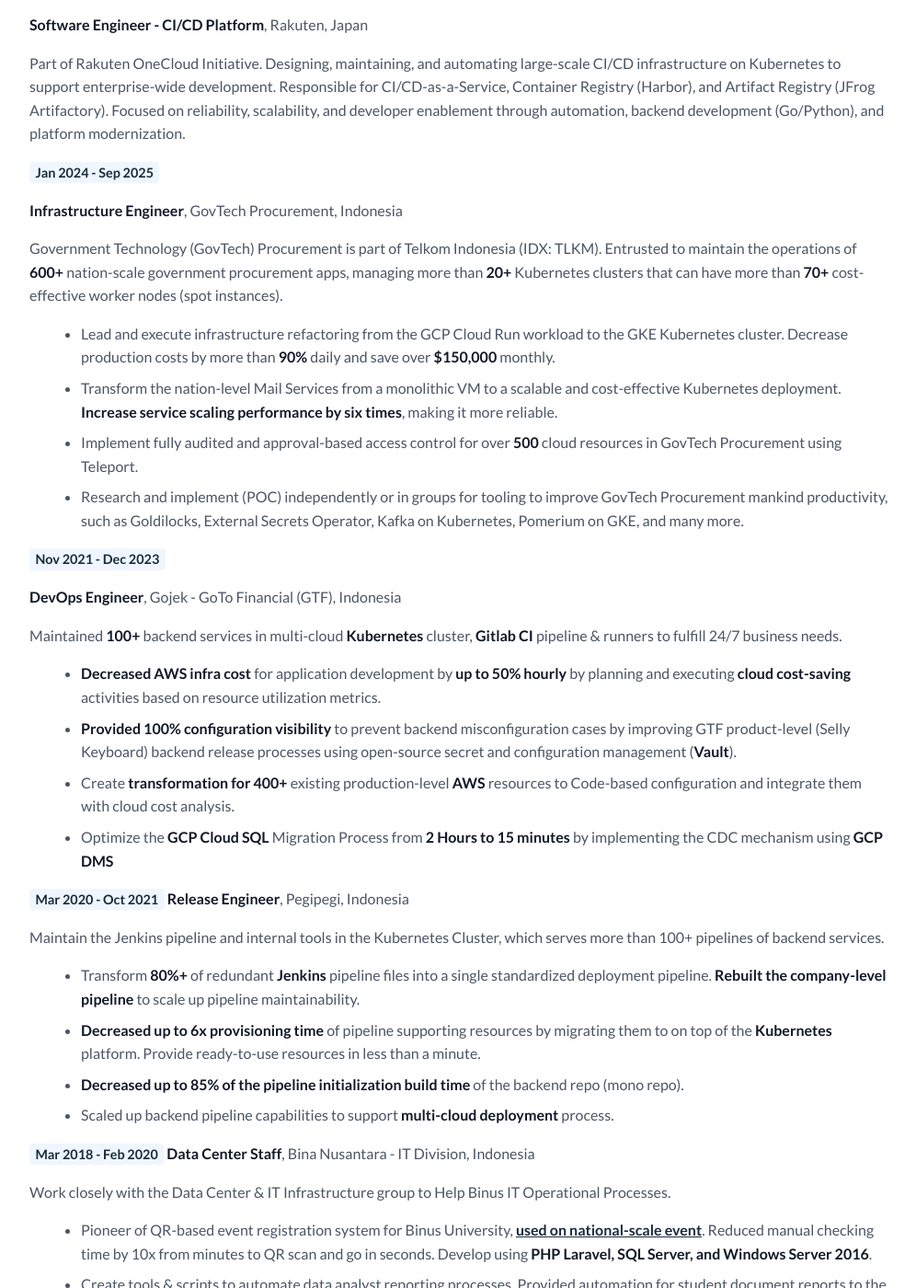
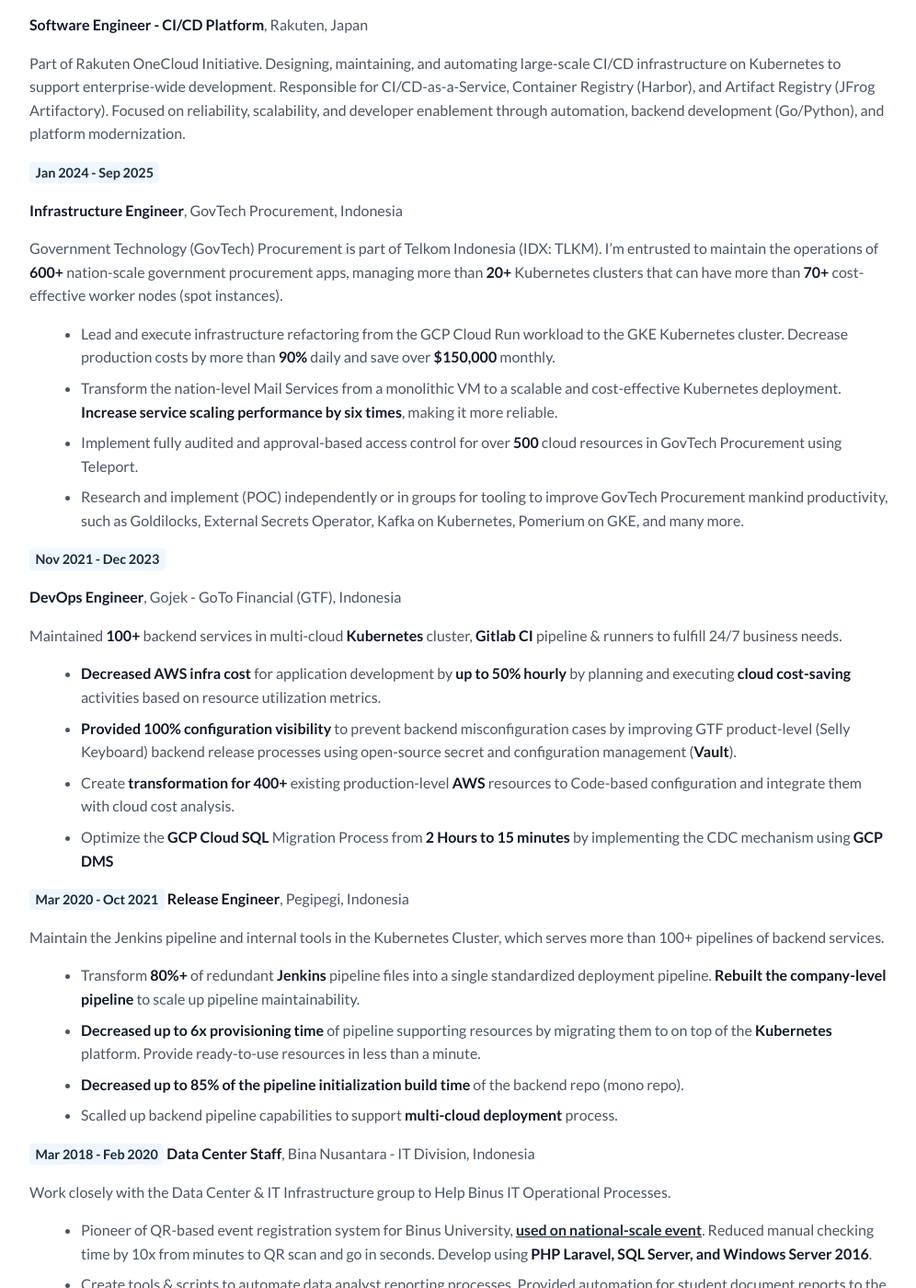
Before and after one commit to doctor500/cv, a Jekyll site: the page built from index.md, in a window 1280 px wide and 1400 px high, scrolled down 1014 px. Shown: the whole window at 92% size, without its empty margins (140-1136 px from the left). Built offline with Jekyll 4.4.1, drawn with Linux system fonts in a browser that asks for light colours; some of the changed text lies outside the part shown.

Commit message:
Revert "fix: medium-priority CV content improvements"
This reverts commit bf6ded1510d622b0a1bd7b70105e1393439e31c5.

```diff
--- a/index.md
+++ b/index.md
@@ -42,7 +42,7 @@ Part of Rakuten OneCloud Initiative. Designing, maintaining, and automating larg
 
 __Infrastructure Engineer__, GovTech Procurement, Indonesia
 
-Government Technology (GovTech) Procurement is part of Telkom Indonesia (IDX: TLKM). Entrusted to maintain the operations of **600+** nation-scale government procurement apps, managing more than **20+** Kubernetes clusters that can have more than **70+** cost-effective worker nodes (spot instances).
+Government Technology (GovTech) Procurement is part of Telkom Indonesia (IDX: TLKM). I'm entrusted to maintain the operations of **600+** nation-scale government procurement apps, managing more than **20+** Kubernetes clusters that can have more than **70+** cost-effective worker nodes (spot instances).
 - Lead and execute infrastructure refactoring from the GCP Cloud Run workload to the GKE Kubernetes cluster. Decrease production costs by more than **90%** daily and save over **$150,000** monthly.
 - Transform the nation-level Mail Services from a monolithic VM to a scalable and cost-effective Kubernetes deployment. **Increase service scaling performance by six times**, making it more reliable.
 - Implement fully audited and approval-based access control for over **500** cloud resources in GovTech Procurement using Teleport.
@@ -72,7 +72,7 @@ Maintain the Jenkins pipeline and internal tools in the Kubernetes Cluster, whic
 - Transform **80%+** of redundant **Jenkins** pipeline files into a single standardized deployment pipeline. **Rebuilt the company-level pipeline** to scale up pipeline maintainability.
 - **Decreased up to 6x provisioning time** of pipeline supporting resources by migrating them to on top of the **Kubernetes** platform. Provide ready-to-use resources in less than a minute.
 - **Decreased up to 85% of the pipeline initialization build time** of the backend repo (mono repo).
-- Scaled up backend pipeline capabilities to support **multi-cloud deployment** process.
+- Scalled up backend pipeline capabilities to support **multi-cloud deployment** process.
 
 
 `Mar 2018 - Feb 2020`
```
Also changed, not shown: other parts of index.md (+1 -1 lines).
